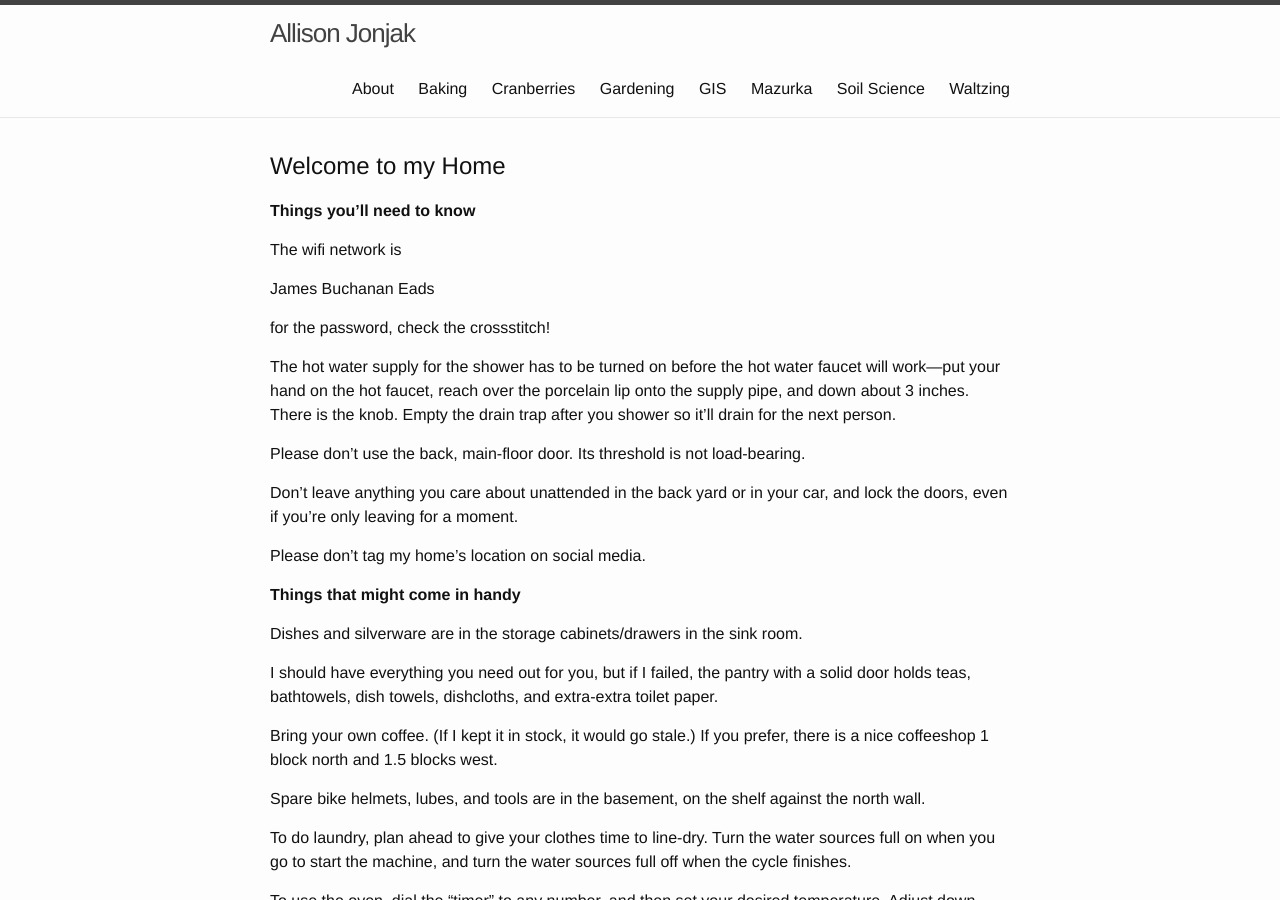
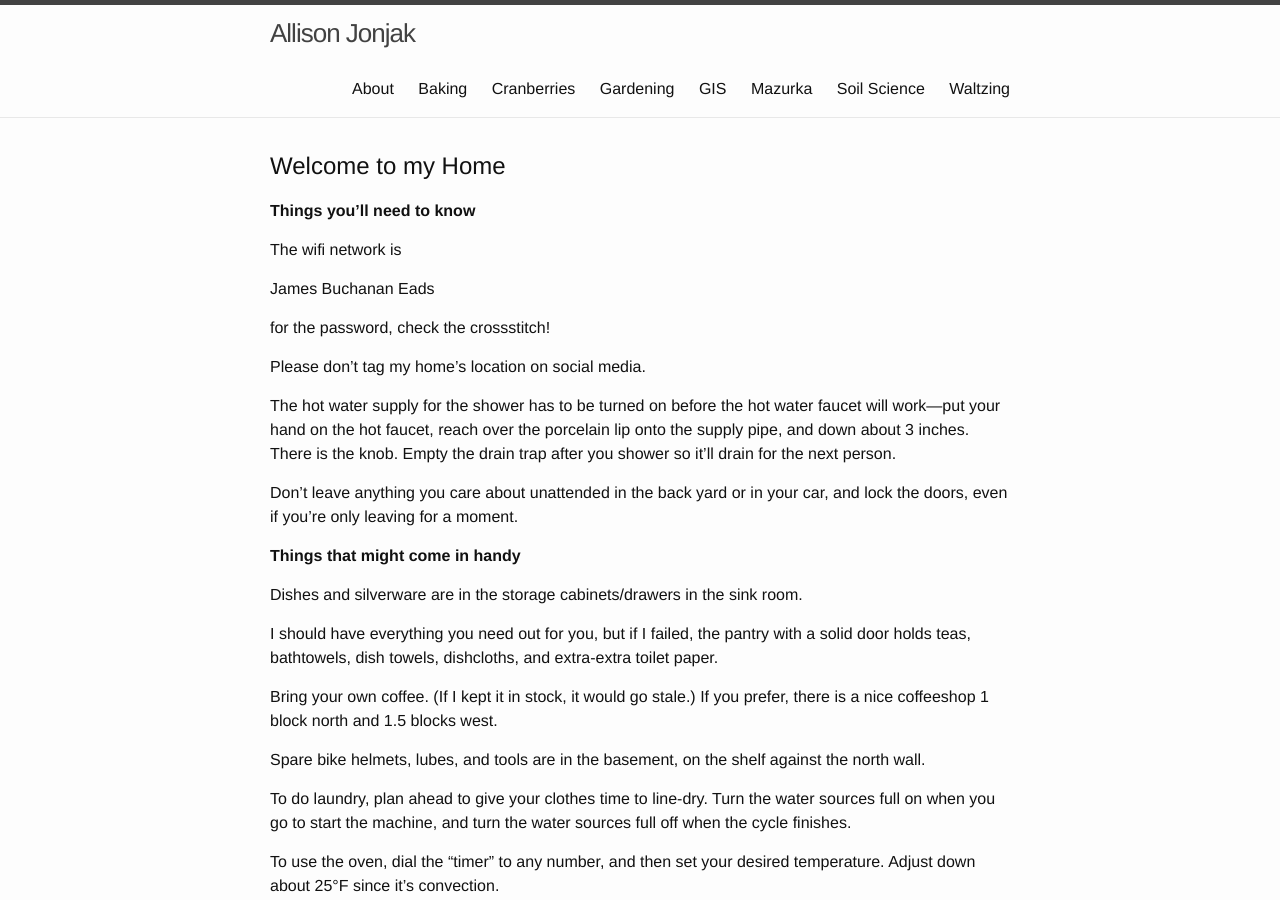
Before and after one commit to cranhandler/cranhandler.github.io, a Jekyll site: the page built from about/visiting.md, in a window 1280 px wide and 900 px high. Built offline with Jekyll 4.4.1, drawn with Linux system fonts in a browser that asks for light colours.

Commit message:
Update visiting.md to reflect THAT I HAVE A DOOR

```diff
--- a/about/visiting.md
+++ b/about/visiting.md
@@ -13,17 +13,15 @@ layout: default
  for the password, check the crossstitch!
 
 
-
+ Please don't tag my home's location on social media.
 
 
  The hot water supply for the shower has to be turned on before the hot water faucet will work---put your hand on the hot faucet, reach over the porcelain lip onto the supply pipe, and down about 3 inches. There is the knob. Empty the drain trap after you shower so it'll drain for the next person.
 
 
- Please don't use the back, main-floor door. Its threshold is not load-bearing.
-
  Don't leave anything you care about unattended in the back yard or in your car, and lock the doors, even if you're only leaving for a moment.
 
- Please don't tag my home's location on social media.
+
 
 
  **Things that might come in handy**
```
